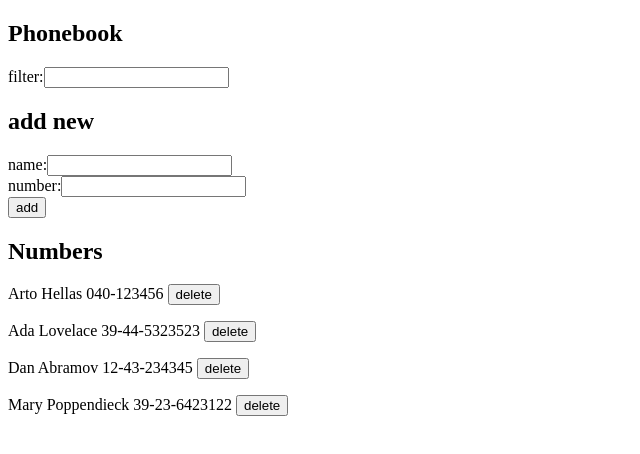
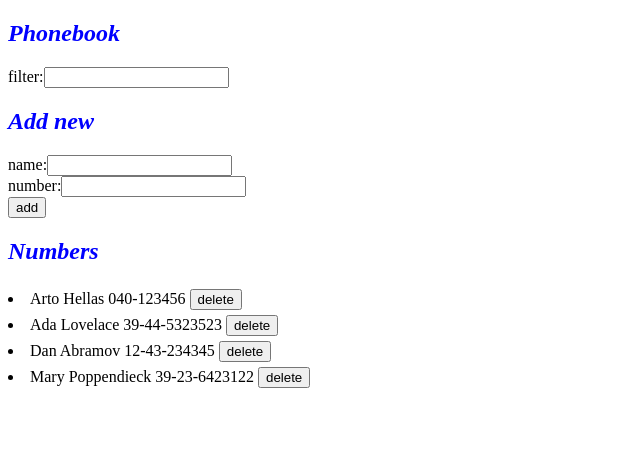
Before and after one commit to UncSald/FullStackOpen--course, a React (Vite) app in the folder Osa2/puhelinluettelo/: page / in a window 1280 px wide. Shown: the top 454 px of the page, without its empty margins (0-640 px from the left). Built offline with nearby package versions, Linux system fonts and the light colour scheme; data requests are answered from the project's data file.

Commit message:
Added notifications for all types of messages, also error handling on update

```diff
--- a/Osa2/puhelinluettelo/src/App.jsx
+++ b/Osa2/puhelinluettelo/src/App.jsx
@@ -1,57 +1,47 @@
 import { useState, useEffect } from 'react'
 import personService from './services/persons'
 
-const App = () => {
-
-  const [persons, setPersons] = useState([])
-
-  useEffect(() => {
-    personService
-      .getAll()
-      .then(response => {
-        setPersons(response.data)
-      })
-  } , [])
-
-  const [newName, setNewName] = useState('')
-  const [newNumber, setNewNumber] = useState('')
-  const [numbersShown, setShowNumbers] = useState('')
-
-  const numbersToShow = numbersShown === ''
-  ? persons
-  : persons.filter(person => person.name.toLowerCase().match(numbersShown.toLowerCase()))
-
-
-  const Person = (props) => {
-      const DeletePerson = (event) => {
-      event.preventDefault()
-      if (window.confirm(`Delete ${props.name} ?`)) {
-      personService
-        .delete_person(props.id)
-        .then(response => {
-          const newData=persons.filter(person => person.id !=(props.id))
-          return setPersons(newData)
-        })}
+const Notification = ({ err, message }) => {
+  if (message === null) {
+    return null
+  }
+  console.log(err)
+  if(err){
+    return (
+      <div className="error">
+        {message}
+      </div>
+    )
   }
   return (
-      <div>
-        <form onSubmit={DeletePerson}><p>{props.name} {props.number} <button type="submit">delete</button></p></form>
+    <div className="notification">
+      {message}
     </div>
   )
 }
 
-  const ListPerson = () => {
+const Person = ({ id, name, number, persons, setPersons, setNotificationMessage, setNotificationType }) => {
+    const DeletePerson = (event) => {
+    event.preventDefault()
+    if (window.confirm(`Delete ${name} ?`)) {
+    personService
+      .delete_person(id)
+      .then(response => {
+        setNotificationType(false)
+        setNotificationMessage(
+          `${name} was removed from server`
+        )
+        window.setTimeout(() => {
+            setNotificationMessage(null)
+          }, 5000)
+        const newData=persons.filter(person => person.id !=id)
+        setPersons(newData)
+      })}
+  }
   return (
-      <>
-        {numbersToShow.map(person =>
-          <Person
-          key={person.name}
-          id={person.id}
-          name={person.name}
-          number={person.number}/>
-          )
-        }
-      </>
+    <li className='person'>
+      {name} {number} <button onClick={DeletePerson} type="submit">delete</button>
+    </li>
   )
 }
 
@@ -70,7 +60,8 @@ const App = () => {
   )
 }
 
-  const PersonForm = () => {
+
+const PersonForm = ({ persons , setPersons, setNewName, newName, newNumber, setNewNumber, setNotificationMessage, notificationType, setNotificationType}) => {
   const handleNameChange = (event) => {
     setNewName(event.target.value)
   }
@@ -95,8 +86,20 @@ const App = () => {
         .then(response => {
           console.log(response.data)
           setPersons(persons.map(person => person.id !== thisPerson.id ? person : response.data))
-          })}
-      }
+          setNotificationType(false)
+          setNotificationMessage(
+            `Updated ${newName}'s number`
+          )
+          setTimeout(() => {
+            setNotificationMessage(null)
+          }, 5000)
+        })
+        .catch(error => {
+          setNotificationType(true)
+          setNotificationMessage(`Information for ${newName} has already been removed from the server`)})
+          }}
+
+
     else {
     const personObject = {
       name: newName,
@@ -109,6 +112,12 @@ const App = () => {
         setPersons(persons.concat(response.data))
         setNewName('')
         setNewNumber('')
+        setNotificationMessage(
+          `Added ${newName}`
+        )
+        setTimeout(() => {
+    setNotificationMessage(null)
+  }, 5000)
       })
     }
   }
@@ -134,17 +143,76 @@ const App = () => {
     </form>
   )
 }
+const App = () => {
+
+  const [persons, setPersons] = useState([])
+
+  useEffect(() => {
+    personService
+      .getAll()
+      .then(response => {
+        setPersons(response.data)
+      })
+  } , [])
+
+  const [newName, setNewName] = useState('')
+  const [newNumber, setNewNumber] = useState('')
+  const [numbersShown, setShowNumbers] = useState('')
+  const [notificationMessage, setNotificationMessage] = useState(null)
+  const [notificationType, setNotificationType] = useState(false)
+  const numbersToShow = numbersShown === ''
+  ? persons
+  : persons.filter(person => person.name.toLowerCase().match(numbersShown.toLowerCase()))
+
+
+  setTimeout(() => {
+    setNotificationMessage(null)
+  }, 5000)
+
+
+  const ListPerson = () => {
+    return (
+      <>
+        {numbersToShow.map(person =>
+          <Person
+          key={person.name}
+          id={person.id}
+          name={person.name}
+          number={person.number}
+          persons={persons}
+          setPersons={setPersons}
+          setNotificationMessage={setNotificationMessage}
+          setNotificationType={setNotificationType}/>
+          )
+        }
+      </>
+    )
+  }
+
+
+
 
 
   return (
     <div>
       <h2>Phonebook</h2>
+      <Notification err={notificationType} message={notificationMessage}/>
       <div>
         <Filter numbersShown={numbersShown}
           setShowNumbers={setShowNumbers}
         />
-        <h2>add new</h2>
-        <PersonForm/>
+        <h2>Add new</h2>
+        <PersonForm
+        persons={persons}
+        setPersons={setPersons}
+        setNewName={setNewName}
+        newName={newName}
+        newNumber={newNumber}
+        setNewNumber={setNewNumber}
+        setNotificationMessage={setNotificationMessage}
+        notificationType = {notificationType}
+        setNotificationType = {setNotificationType}
+        />
 
         <h2>Numbers</h2>
         <div>
--- /dev/null
+++ b/Osa2/puhelinluettelo/src/index.css
@@ -0,0 +1,28 @@
+h2 {
+    color: blue;
+    font-style: italic;
+}
+
+.person {
+    padding-top: 5px;
+}
+
+.notification {
+  color: green;
+  background: lightgrey;
+  font-size: 20px;
+  border-style: solid;
+  border-radius: 5px;
+  padding: 10px;
+  margin-bottom: 10px;
+}
+
+.error {
+  color: red;
+  background: lightgrey;
+  font-size: 20px;
+  border-style: solid;
+  border-radius: 5px;
+  padding: 10px;
+  margin-bottom: 10px;
+}
--- a/Osa2/puhelinluettelo/src/main.jsx
+++ b/Osa2/puhelinluettelo/src/main.jsx
@@ -1,5 +1,6 @@
 import { createRoot } from 'react-dom/client'
 import App from './App.jsx'
+import './index.css'
 
 
 createRoot(document.getElementById('root')).render(<App />)
--- a/Osa2/puhelinluettelo/src/services/persons.js
+++ b/Osa2/puhelinluettelo/src/services/persons.js
@@ -16,6 +16,7 @@ const delete_person = id => {
 const updateNumber = ( id, name, newNumber ) => {
 
     return axios.put(`${baseURL}/${id}`, { name:name, number:newNumber, id:id })
+
 }
 
 export default { getAll, create, delete_person, updateNumber }
```
Lines whose indentation alone changed are shown as unchanged.
